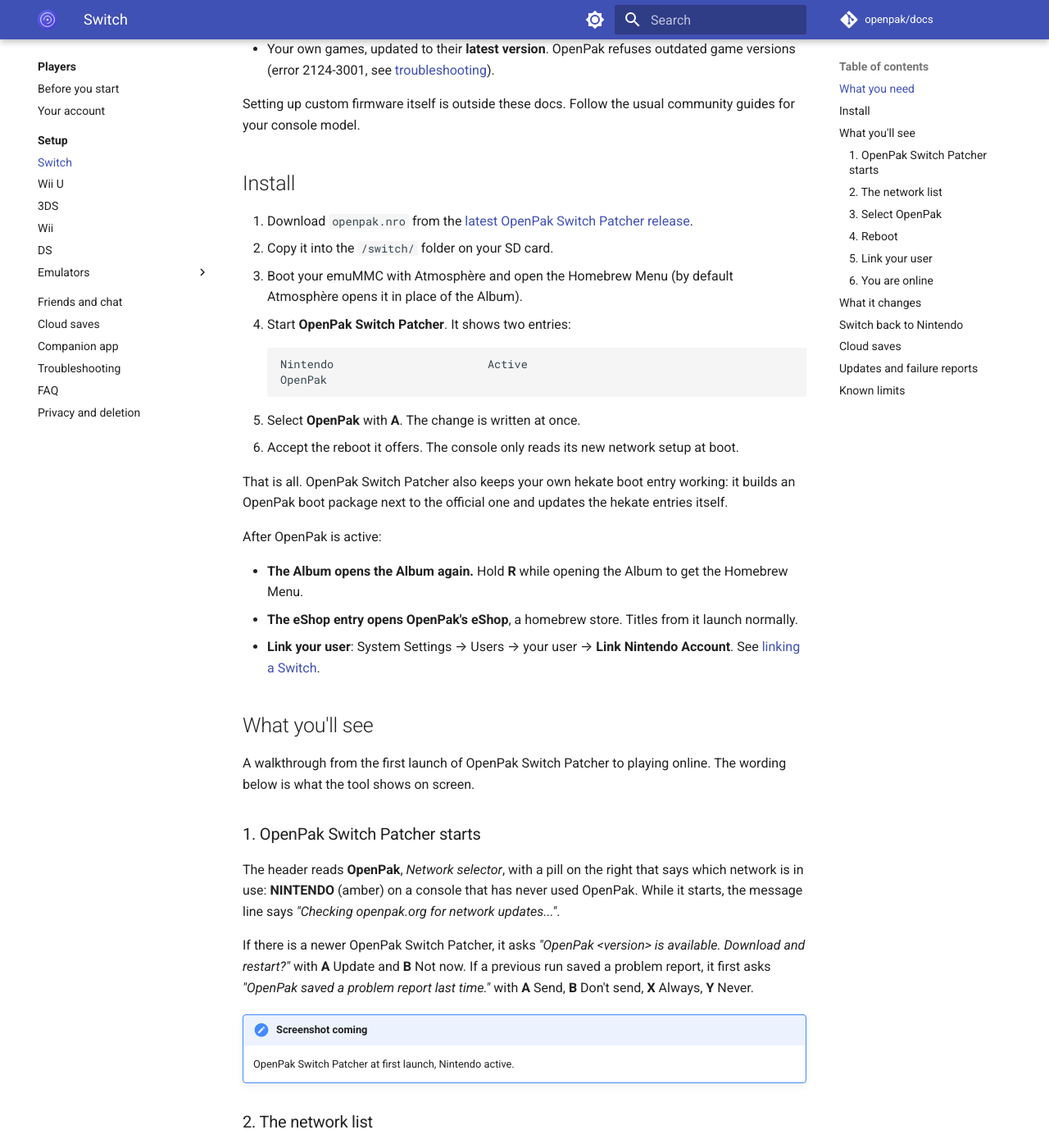
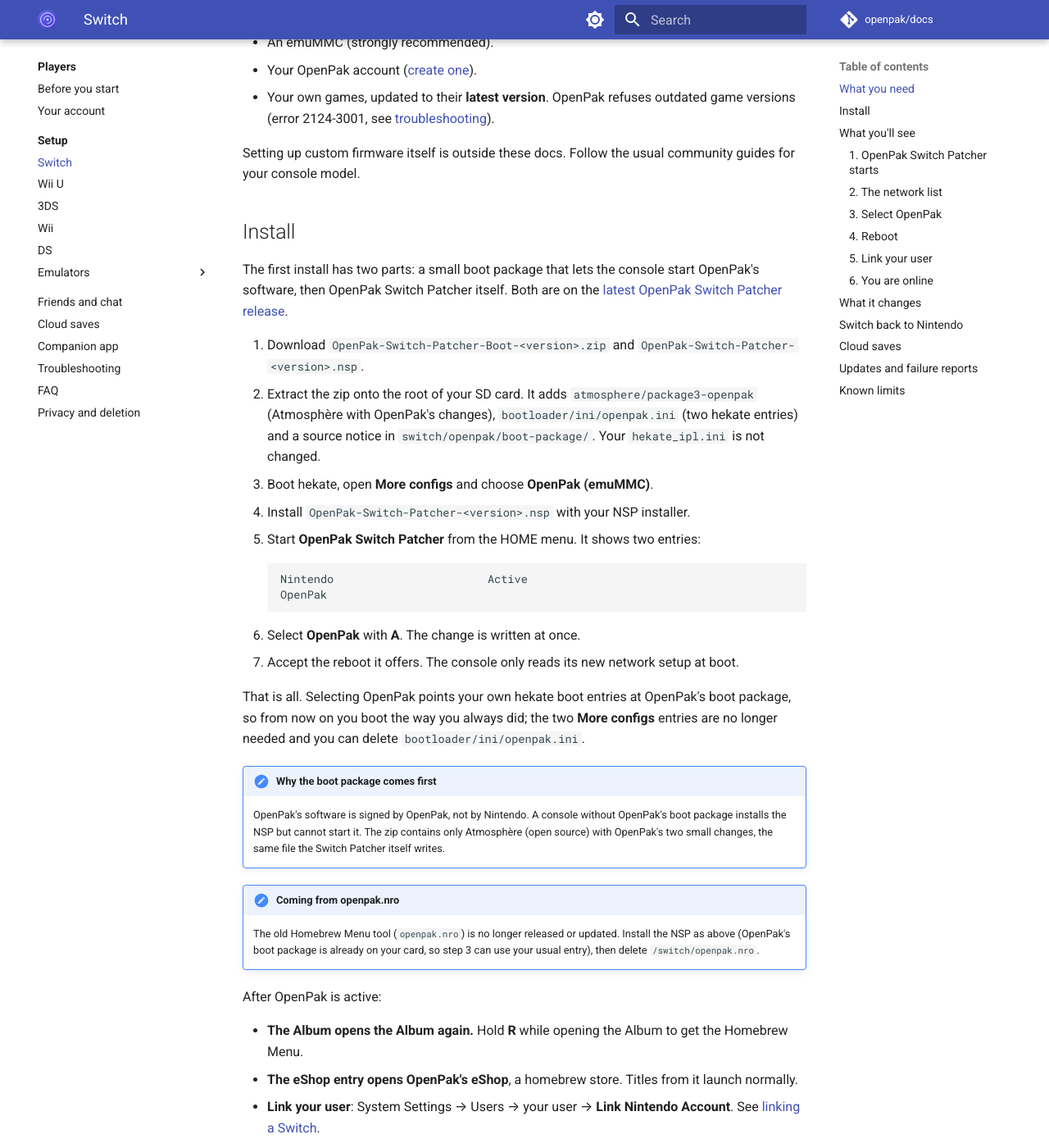
Before and after one commit to openpak/docs, an MkDocs documentation site: the page built from docs/players/setup/switch.md, in a window 1280 px wide and 1400 px high, scrolled down 658 px. Shown: the whole window at 82% size. Built offline with MkDocs 1.6.1 and Material for MkDocs 9.7.7, drawn with Linux system fonts in a browser that asks for light colours; comment, search, counter and statistics services are not loaded; some of the changed text lies outside the part shown.

Commit message:
Switch guide: install OpenPak Switch Patcher as an NSP, updates from the eShop

````diff
--- a/docs/players/setup/switch.md
+++ b/docs/players/setup/switch.md
@@ -1,7 +1,8 @@
 # Nintendo Switch
 
-On a Switch running Atmosphère, **OpenPak Switch Patcher** (`openpak.nro`) switches the console between
-Nintendo's servers and OpenPak's, and back. It is the only thing you install.
+On a Switch running Atmosphère, **OpenPak Switch Patcher** switches the console between
+Nintendo's servers and OpenPak's, and back. It is a HOME menu title: you install it once as an
+NSP, and after that it is updated from the OpenPak eShop like any other software.
 
 !!! danger "Ban risk"
     Run OpenPak from an **emuMMC**, not from sysMMC, and never let a system that is set to
@@ -10,8 +11,9 @@ Nintendo's servers and OpenPak's, and back. It is the only thing you install.
 ## What you need
 
 - A Switch that can run custom firmware, with **hekate** as the bootloader and
-  **Atmosphère 1.12.0** (the official release package) booted from hekate with a standard
+  **Atmosphère 1.12.1** (the official release package) booted from hekate with a standard
   `pkg3` or `fss0` entry in `bootloader/hekate_ipl.ini`.
+- An NSP installer such as DBI, Goldleaf or Tinfoil.
 - System firmware **22.5.0, 23.0.0 or 23.0.1**. OpenPak Switch Patcher refuses to install on any other
   version and tells you which version the console runs.
 - An emuMMC (strongly recommended).
@@ -24,23 +26,39 @@ your console model.
 
 ## Install
 
-1. Download `openpak.nro` from the
-   [latest OpenPak Switch Patcher release](https://github.com/openpak/switch-patcher/releases/latest).
-2. Copy it into the `/switch/` folder on your SD card.
-3. Boot your emuMMC with Atmosphère and open the Homebrew Menu (by default Atmosphère opens it
-   in place of the Album).
-4. Start **OpenPak Switch Patcher**. It shows two entries:
+The first install has two parts: a small boot package that lets the console start OpenPak's
+software, then OpenPak Switch Patcher itself. Both are on the
+[latest OpenPak Switch Patcher release](https://github.com/openpak/switch-patcher/releases/latest).
+
+1. Download `OpenPak-Switch-Patcher-Boot-<version>.zip` and `OpenPak-Switch-Patcher-<version>.nsp`.
+2. Extract the zip onto the root of your SD card. It adds `atmosphere/package3-openpak` (Atmosphère
+   with OpenPak's changes), `bootloader/ini/openpak.ini` (two hekate entries) and a source notice
+   in `switch/openpak/boot-package/`. Your `hekate_ipl.ini` is not changed.
+3. Boot hekate, open **More configs** and choose **OpenPak (emuMMC)**.
+4. Install `OpenPak-Switch-Patcher-<version>.nsp` with your NSP installer.
+5. Start **OpenPak Switch Patcher** from the HOME menu. It shows two entries:
 
     ```
     Nintendo                       Active
     OpenPak
     ```
 
-5. Select **OpenPak** with **A**. The change is written at once.
-6. Accept the reboot it offers. The console only reads its new network setup at boot.
+6. Select **OpenPak** with **A**. The change is written at once.
+7. Accept the reboot it offers. The console only reads its new network setup at boot.
 
-That is all. OpenPak Switch Patcher also keeps your own hekate boot entry working: it builds an
-OpenPak boot package next to the official one and updates the hekate entries itself.
+That is all. Selecting OpenPak points your own hekate boot entries at OpenPak's boot package, so
+from now on you boot the way you always did; the two **More configs** entries are no longer
+needed and you can delete `bootloader/ini/openpak.ini`.
+
+!!! note "Why the boot package comes first"
+    OpenPak's software is signed by OpenPak, not by Nintendo. A console without OpenPak's boot
+    package installs the NSP but cannot start it. The zip contains only Atmosphère (open source)
+    with OpenPak's two small changes, the same file the Switch Patcher itself writes.
+
+!!! note "Coming from openpak.nro"
+    The old Homebrew Menu tool (`openpak.nro`) is no longer released or updated. Install the NSP
+    as above (OpenPak's boot package is already on your card, so step 3 can use your usual
+    entry), then delete `/switch/openpak.nro`.
 
 After OpenPak is active:
 
@@ -52,19 +70,17 @@ After OpenPak is active:
 
 ## What you'll see
 
-A walkthrough from the first launch of OpenPak Switch Patcher to playing online. The wording below is
-what the tool shows on screen.
+A walkthrough from the first launch of OpenPak Switch Patcher to playing online. The wording
+below is what the tool shows on screen.
 
 ### 1. OpenPak Switch Patcher starts
 
-The header reads **OpenPak**, *Network selector*, with a pill on the right that says which
-network is in use: **NINTENDO** (amber) on a console that has never used OpenPak. While it
+The header reads **OpenPak Switch Patcher**, *Network selector*, with a pill on the right that
+says which network is in use: **NINTENDO** (amber) on a console that has never used OpenPak. While it
 starts, the message line says *"Checking openpak.org for network updates..."*.
 
-If there is a newer OpenPak Switch Patcher, it asks *"OpenPak &lt;version&gt; is available. Download
-and restart?"* with **A** Update and **B** Not now. If a previous run saved a problem report,
-it first asks *"OpenPak saved a problem report last time."* with **A** Send, **B** Don't send,
-**X** Always, **Y** Never.
+If a previous run saved a problem report, it asks *"OpenPak saved a problem report last
+time."* with **A** Send, **B** Don't send, **X** Always, **Y** Never.
 
 !!! note "Screenshot coming"
     OpenPak Switch Patcher at first launch, Nintendo active.
@@ -182,9 +198,9 @@ on. See [cloud saves](../cloud-saves.md).
 
 ## Updates and failure reports
 
-- When OpenPak Switch Patcher starts with a connection it checks for a newer release and offers it:
-  **A** to update, **B** for not now. Nothing is downloaded without that yes, and it only ever
-  downloads from the OpenPak Switch Patcher releases on GitHub.
+- New versions of OpenPak Switch Patcher come from the **OpenPak eShop**: the console offers
+  the update like any other software update, or install it from the eShop's Updates section.
+  The tool itself never downloads anything.
 - Some OpenPak changes need you to re-apply: if the tool says *"OpenPak updated the Switch's
   network redirects. Re-apply OpenPak and reboot"*, select OpenPak again and reboot.
 - If the tool fails, it saves a small report under `/switch/openpak/reports/` and asks before
````
